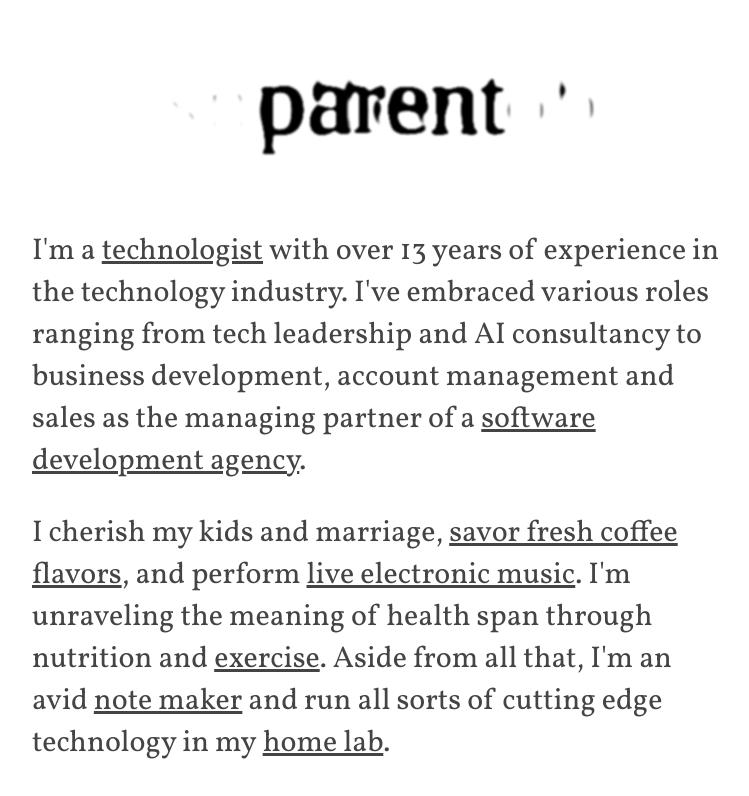
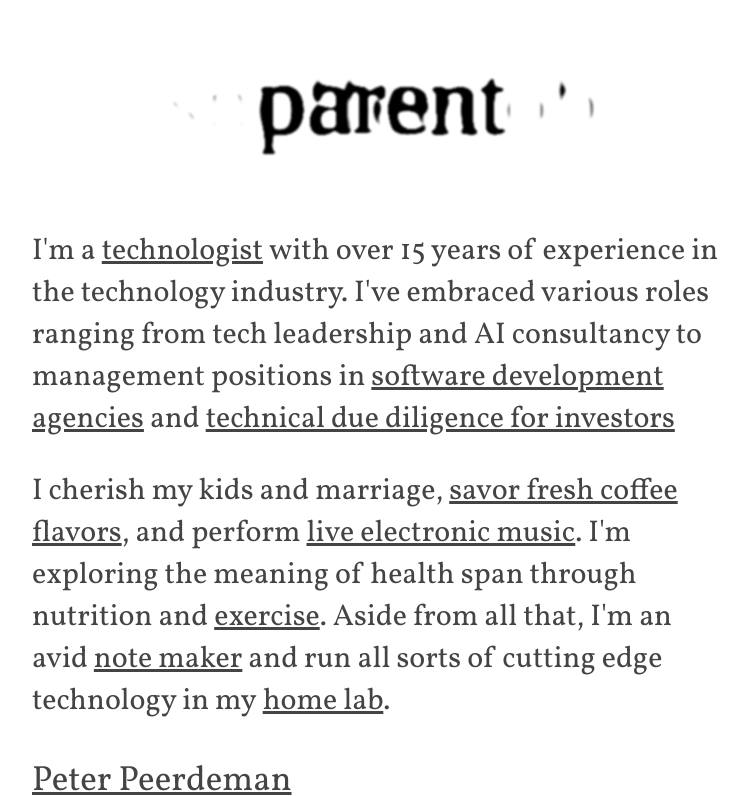
Before and after one commit to peterpeerdeman/peterpeerdeman.nl, a website built with Parcel: page src/index.html in a window 1280 px wide. Shown: the top 796 px of the page, without its empty margins (258-1007 px from the left). Built offline with nearby package versions, Linux system fonts and the light colour scheme; files whose address does not match are found by name; a web font is replaced by a local one.

Commit message:
content(bio): update bio

```diff
--- a/src/index.html
+++ b/src/index.html
@@ -11,10 +11,14 @@
         <meta name="twitter:card" content="summary" />
         <meta name="twitter:site" content="@peterpeerdeman" />
         <meta name="twitter:title" content="Peter Peerdeman" />
-        <meta name="twitter:description" content="I'm a technologist with over 13 years of experience in the technology industry. I've embraced various roles ranging from tech leadership and AI consultancy to business development, account management and sales as the managing partner of a software development agency." />
+        <meta name="twitter:description" content="I'm a technologist with over 15 years of experience in the technology industry. I've embraced various roles ranging from tech leadership and AI consultancy to management positions in software development agencies and technical due diligence for investors.
+
+        I cherish my kids and marriage, savor fresh coffee flavors, and perform live electronic music. I'm exploring the meaning of health span through nutrition and exercise. Aside from all that, I'm an avid note maker and run all sorts of cutting edge technology in my home lab." />
         <meta name="twitter:image" content="http://peterpeerdeman.nl/img/peterpeerdeman.jpg" />
         <meta name="author" content="Peter Peerdeman" />
-        <meta name="description" content="I'm a technologist with over 13 years of experience in the technology industry. I've embraced various roles ranging from tech leadership and AI consultancy to business development, account management and sales as the managing partner of a software development agency.">
+        <meta name="description" content="I'm a technologist with over 15 years of experience in the technology industry. I've embraced various roles ranging from tech leadership and AI consultancy to management positions in software development agencies and technical due diligence for investors.
+
+        I cherish my kids and marriage, savor fresh coffee flavors, and perform live electronic music. I'm exploring the meaning of health span through nutrition and exercise. Aside from all that, I'm an avid note maker and run all sorts of cutting edge technology in my home lab.">
         <meta name="viewport" content="width=device-width, initial-scale=1">
 
         <link rel="shortcut icon" href="favicon.ico" type="image/x-icon" />
@@ -56,9 +60,9 @@
         </div>
         <section class="pp-intro">
             <blockquote class="p-note">
-                <p>I'm a <a href="https://hashbang.nl" rel="nofollow">technologist</a> with over 13 years of experience in the technology industry. I've embraced various roles ranging from tech leadership and AI consultancy to business development, account management and sales as the managing partner of a <a href="https://lifely.nl" rel="nofollow">software development agency</a>.</p>
+                <p>I'm a <a href="https://hashbang.nl" rel="nofollow">technologist</a> with over 15 years of experience in the technology industry. I've embraced various roles ranging from tech leadership and AI consultancy to management positions in <a href="https://lifely.nl" rel="nofollow">software development agencies</a> and <a href="https://techminers.com" rel="nofollow">technical due diligence for investors</a></p>
 
-                <p>I cherish my kids and marriage, <a href="https://snoffeecob.com" rel="nofollow">savor fresh coffee flavors</a>, and perform <a href="https://tedermusic.com" rel="nofollow">live electronic music</a>. I'm unraveling the meaning of health span through nutrition and <a href="https://photos.app.goo.gl/bXzwSTjmo2ypHe3U7" rel="nofollow">exercise</a>. Aside from all that, I'm an avid <a href="https://notes.peterpeerdeman.nl" rel="nofollow">note maker</a> and run all sorts of cutting edge technology in my <a href="https://hashbang.nl/blog/rasplogger-influxdb-grafana-dashboards-showcase" rel="nofollow">home lab</a>.</p>
+                <p>I cherish my kids and marriage, <a href="https://snoffeecob.com" rel="nofollow">savor fresh coffee flavors</a>, and perform <a href="https://tedermusic.com" rel="nofollow">live electronic music</a>. I'm exploring the meaning of health span through nutrition and <a href="https://photos.app.goo.gl/bXzwSTjmo2ypHe3U7" rel="nofollow">exercise</a>. Aside from all that, I'm an avid <a href="https://notes.peterpeerdeman.nl" rel="nofollow">note maker</a> and run all sorts of cutting edge technology in my <a href="https://hashbang.nl/blog/rasplogger-influxdb-grafana-dashboards-showcase" rel="nofollow">home lab</a>.</p>
 
                 <footer>
                     <p ><a class="u-url u-uid p-name" rel="me" href="https://peterpeerdeman.nl">Peter Peerdeman</a></br>
```
